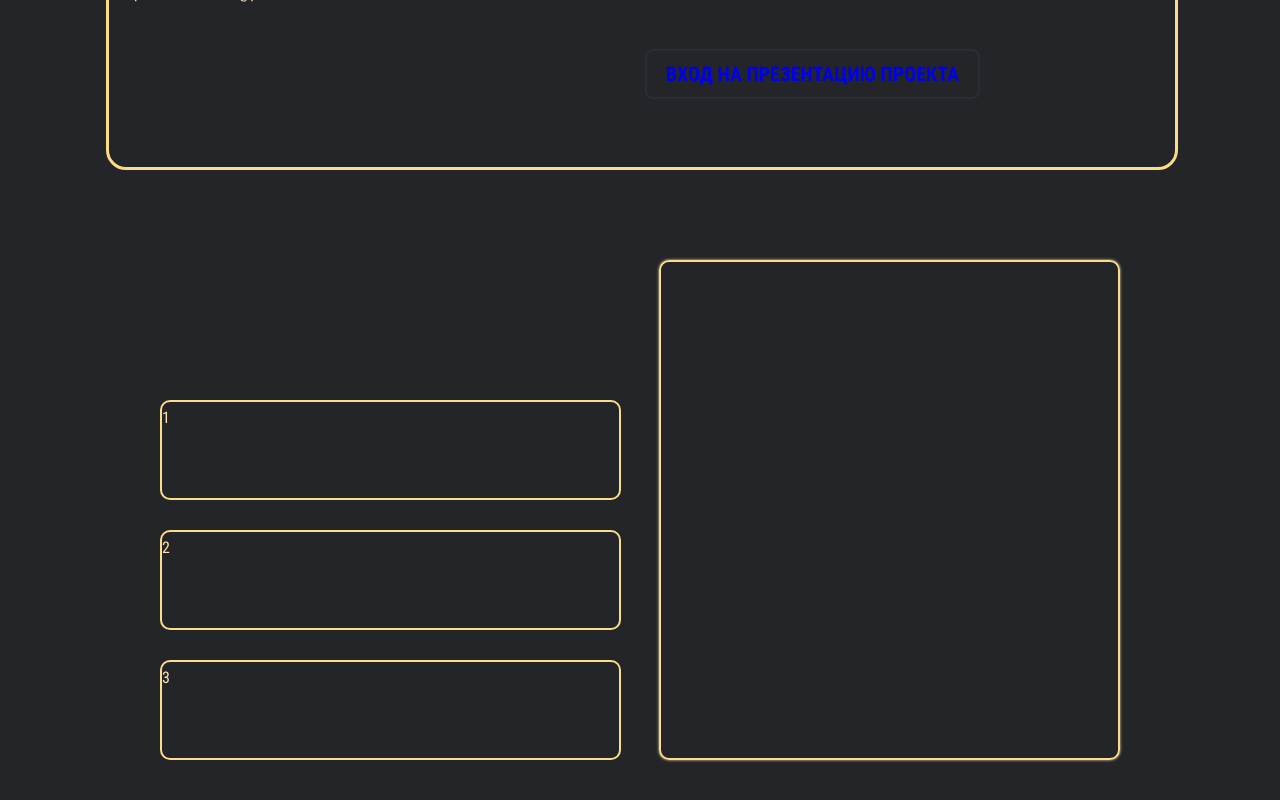
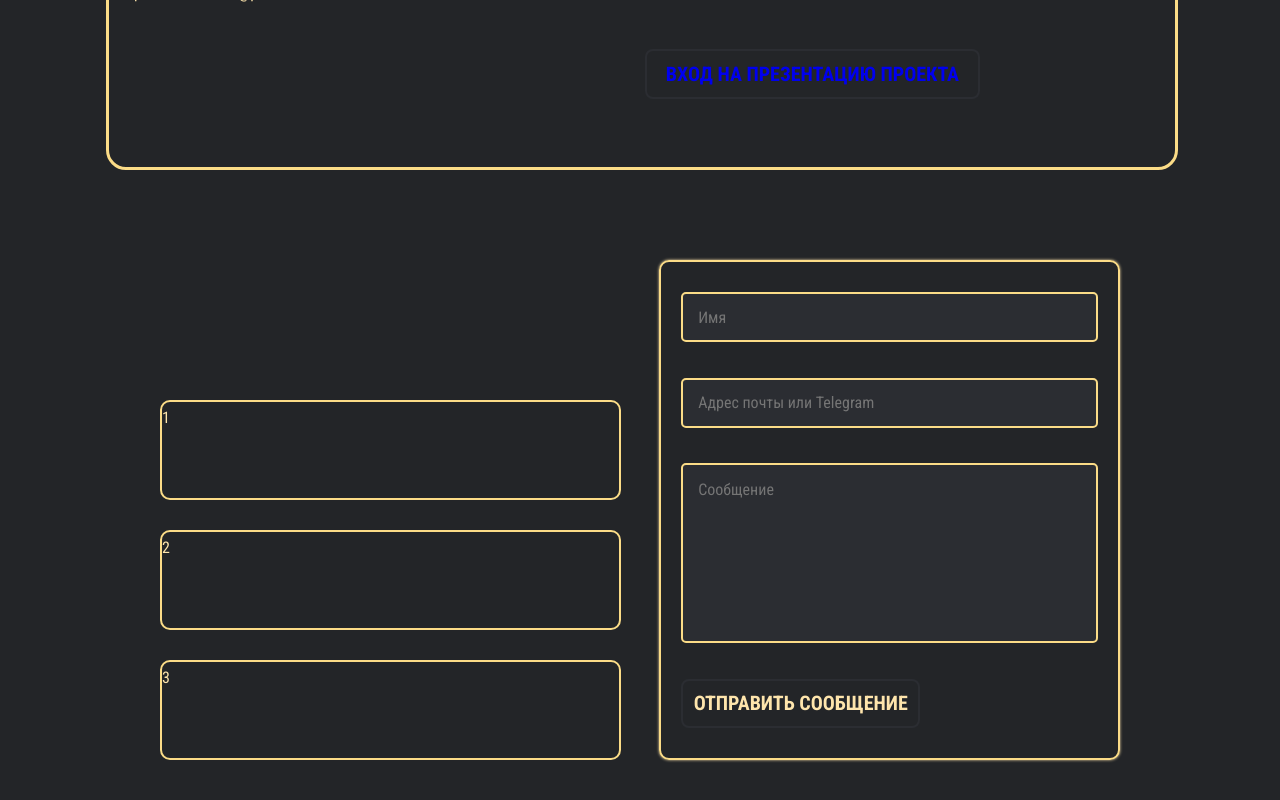
Before and after one commit to pavelminsk1979/portfolioNew, a React (Vite) app: page / in a window 1280 px wide. Shown: the part 1726-2526 px from the top of the page. Built offline with nearby package versions, Linux system fonts and the light colour scheme.

Commit message:
create component FormSendMessage

```diff
--- a/package.json
+++ b/package.json
@@ -11,6 +11,7 @@
     "preview": "vite preview"
   },
   "dependencies": {
+    "@emailjs/browser": "^3.11.0",
     "@fontsource/roboto-condensed": "^5.0.14",
     "@radix-ui/react-switch": "^1.0.3",
     "@types/react-router-dom": "^5.3.3",
--- a/src/components/contact/Contact.module.scss
+++ b/src/components/contact/Contact.module.scss
@@ -1,6 +1,6 @@
 .main {
   min-width: 75%;
-  margin: 50px 0;
+  margin: 50px 0 100px;
   display: flex;
   justify-content: space-between;
 }
@@ -20,6 +20,10 @@
   border: 2px solid var(--color-light-300);
   border-radius: 10px;
   box-shadow: 0 0 3px 0;
+  padding: 30px 20px;
+  display: flex;
+  flex-direction: column;
+  justify-content: space-between;
 }
 
 .minBlockLink {
@@ -27,6 +31,55 @@
   border: 2px solid var(--color-light-300);
   height: 100px;
   border-radius: 10px;
+}
+
+.input {
+  width: 100%;
+  height: 50px;
+  padding: 0 15px;
+  border: 2px solid var(--color-light-300);
+  border-radius: 5px;
+  background-color: var(--color-dark-700);
+}
+
+.textarea {
+  width: 100%;
+  padding: 15px;
+  border: 2px solid var(--color-light-300);
+  border-radius: 5px;
+  height: 180px;
+  background-color: var(--color-dark-700);
+  resize: none;
+}
+
+.button {
+  cursor: pointer;
+
+  display: flex;
+  align-items: center;
+  justify-content: center;
+
+  width: 235px;
+  height: 45px;
+
+  font-family: var(--font-family-primary);
+  font-size: var(--font-size-xl);
+  font-weight: var(--font-weight-bold);
+  text-decoration: none;
+
+  border: 2px solid var(--color-dark-700);
+  border-radius: 8px;
+}
+
+.button:hover {
+  transform: translateY(2px);
+  background-color: var(--color-dark-1000);
+  box-shadow: 0 0 15px var(--color-light-100);
+  transition: 0.5s;
+}
+
+.button:active {
+  transform: translateY(-2px);
 }
 
 @media screen and (width <= 1000px) {
--- a/src/components/contact/Contact.tsx
+++ b/src/components/contact/Contact.tsx
@@ -1,4 +1,5 @@
 import st from './Contact.module.scss'
+import { FormSendMessage } from './formSendMessage/FormSendMessage.tsx'
 
 export const Contact = () => {
   return (
@@ -8,7 +9,8 @@ export const Contact = () => {
         <div className={st.minBlockLink}>2</div>
         <div className={st.minBlockLink}>3</div>
       </div>
-      <div className={st.blockForm}></div>
+
+      <FormSendMessage />
     </div>
   )
 }
--- /dev/null
+++ b/src/components/contact/formSendMessage/FormSendMessage.tsx
@@ -0,0 +1,48 @@
+import st from '../Contact.module.scss'
+import { useRef } from 'react'
+import emailjs from '@emailjs/browser'
+
+export const FormSendMessage = () => {
+  const form = useRef(null)
+
+  const sendEmail = (e: any) => {
+    e.preventDefault()
+
+    if (!form.current) return
+
+    emailjs.sendForm('service_b411dhd', 'template_smq3ouy', form.current, 'XFYYbCE5Onbqy9kvu').then(
+      result => {
+        alert('Спасибо, что проявили интерес к моей персоне! Я обязательно свяжусь с вами.')
+        console.log(result.text)
+      },
+      error => {
+        alert(
+          'Сообщение не доставлено, пожалуйста воспользуйтесь котактом telegram или почты gmail'
+        )
+        console.log(error.text)
+      }
+    )
+    e.target.reset()
+  }
+
+  return (
+    <form className={st.blockForm} ref={form} onSubmit={sendEmail}>
+      <input className={st.input} name={'name'} placeholder={'Имя'} type={'text'} />
+      <input
+        className={st.input}
+        name={'subject'}
+        placeholder={'Адрес почты или Telegram'}
+        type={'text'}
+      />
+      <textarea
+        required
+        className={st.textarea}
+        name={'message'}
+        placeholder={'Сообщение'}
+      ></textarea>
+      <button className={st.button} type={'submit'}>
+        ОТПРАВИТЬ СООБЩЕНИЕ
+      </button>
+    </form>
+  )
+}
```
